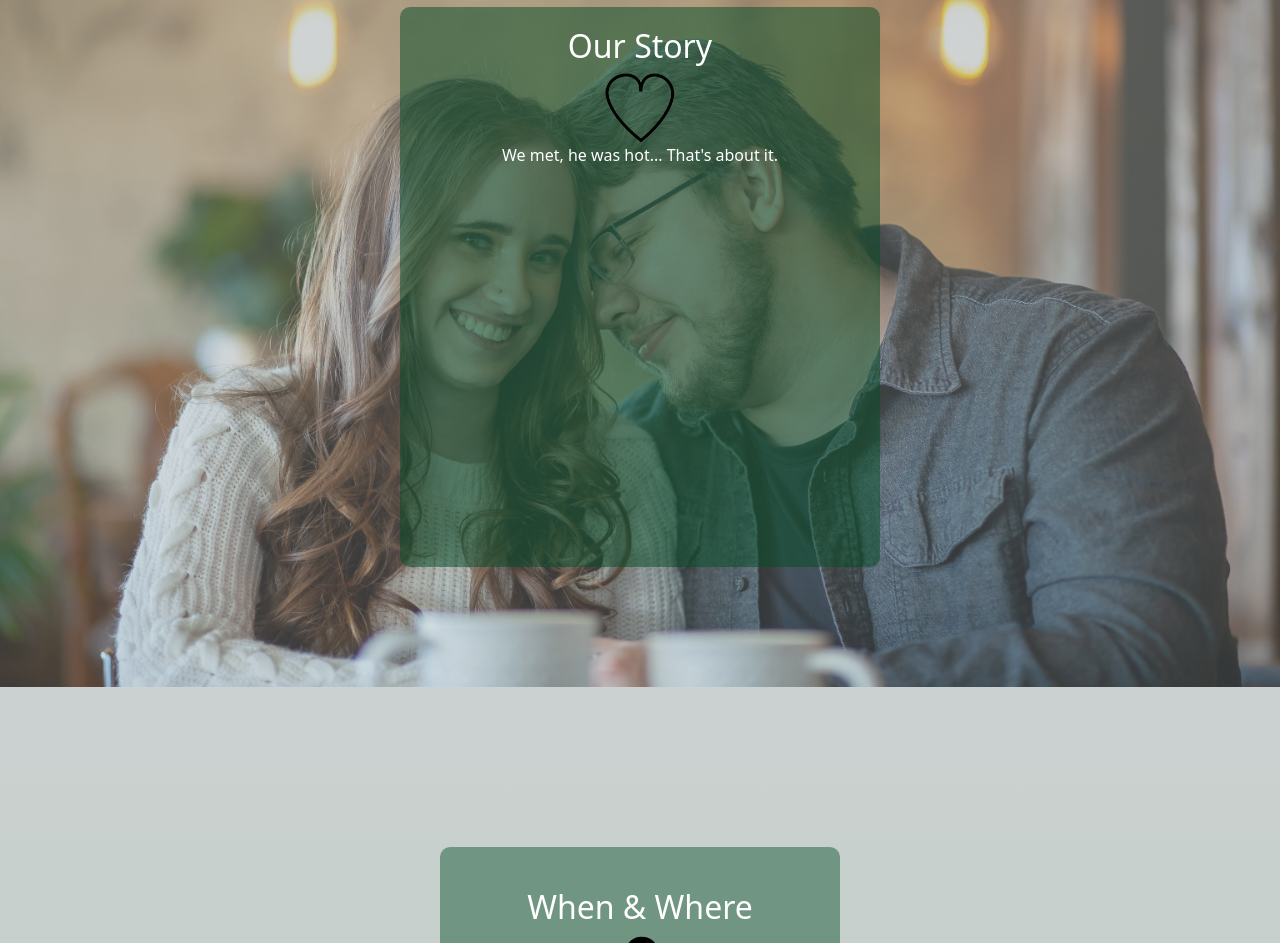
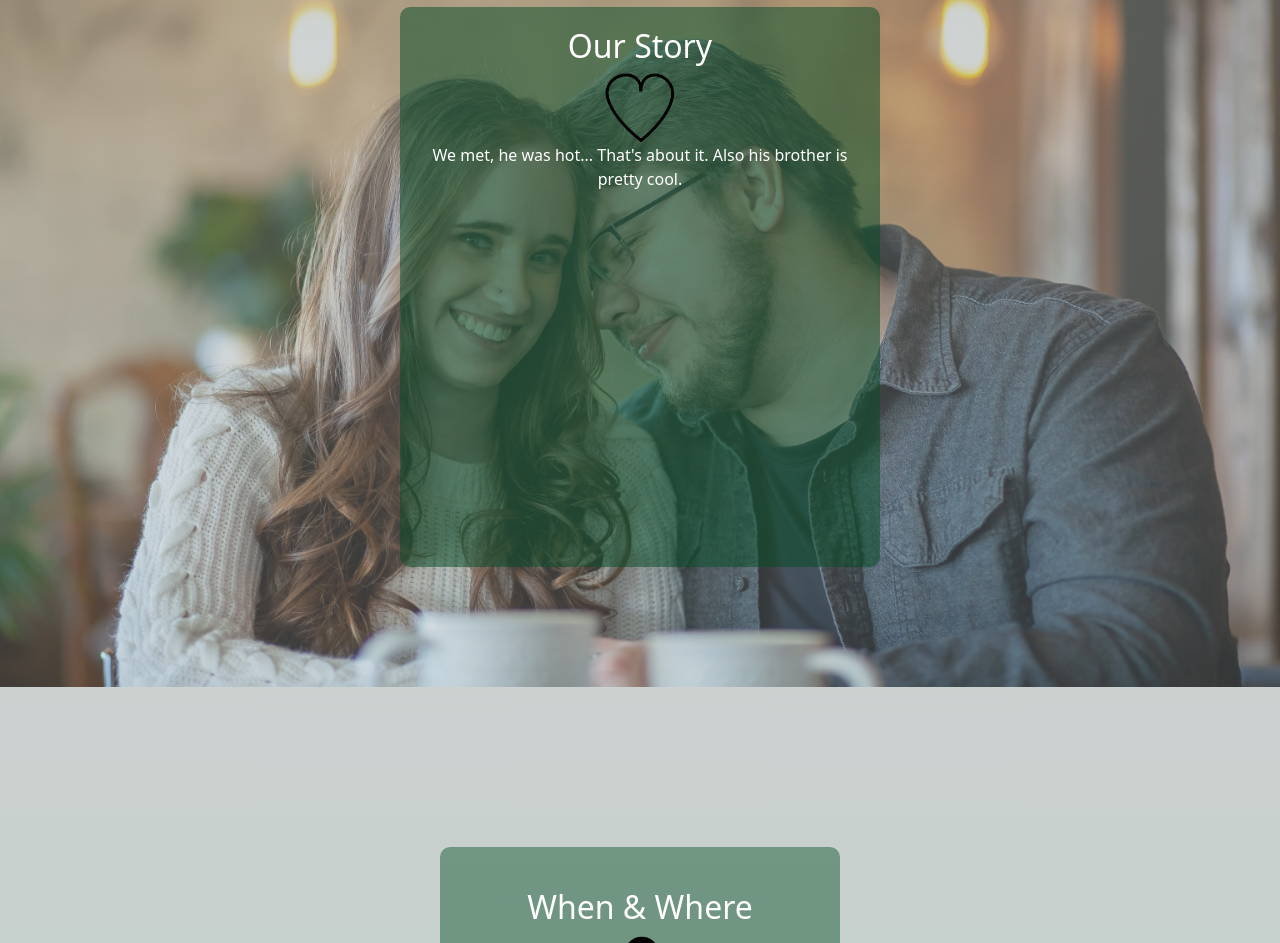
Before and after one commit to tjrankin572/Ryan-Madi-Wedding, a Gatsby site: page / in a window 1280 px wide. Shown: the part 913-1856 px from the top of the page. Built offline with nearby package versions, Linux system fonts and the light colour scheme; Gatsby itself is replaced by a stand-in of ours.

Commit message:
You may fire when ready

```diff
--- a/src/pages/index.js
+++ b/src/pages/index.js
@@ -31,7 +31,7 @@ const MissionPartner2 = () => (
       <div className="wrapper">
         <h2>Our Story</h2>
         <StaticImage src="../images/heart_vector.png" className="icon" objectFit="fill" width={500}/>
-        <p>We met, he was hot... That's about it.</p>
+        <p>We met, he was hot... That's about it. Also his brother is pretty cool.</p>
       </div>
 
     </section>
```
